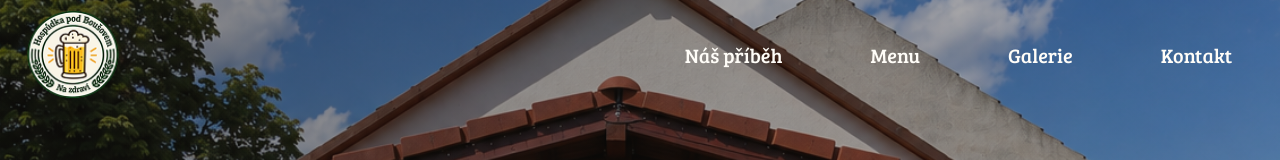
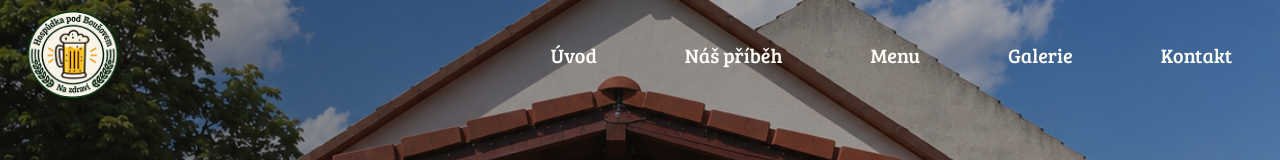
Before and after one commit to Luan2118/hospudka-pod-bousovem, a React (Vite) app: page / in a window 1280 px wide. Shown: the top 160 px of the page. Built offline with nearby package versions, Linux system fonts and the light colour scheme.

Commit message:
"fix: navigation links and section scrolling"

```diff
--- a/src/App.css
+++ b/src/App.css
@@ -0,0 +1,3 @@
+html {
+  scroll-behavior: smooth;
+}
--- a/src/App.tsx
+++ b/src/App.tsx
@@ -11,10 +11,9 @@ function App() {
   return (
     <Routes>
       <Route path='/' element={<Layout />}>
-      <Route index element={<Homepage />}/>
-      <Route path='nas-pribeh' element={<NasPribeh />}/>
+        <Route index element={<Homepage />} />
+        <Route path='/nas-pribeh' element={<NasPribeh />} />
       </Route>
-
     </Routes>
   )
 }
--- a/src/components/layout/Layout.tsx
+++ b/src/components/layout/Layout.tsx
@@ -1,19 +1,34 @@
 import { Outlet } from "react-router";
 import Navbar from "../navbar/Navbar";
 import Contact from "../Contact/Contact";
+import { useLocation } from "react-router";
+import { useEffect } from "react";
 
 function Layout() {
+
+  const { hash, pathname } = useLocation();
+
+  useEffect(() => {
+    if (!hash) return;
+
+    const id = decodeURIComponent(hash.slice(1));
+
+    document.getElementById(id)?.scrollIntoView({
+      behavior: "smooth",
+    });
+  }, [hash, pathname]);
+
   return (
-    <>
+    <div className="h-screen w-screen relative ">
 
       <Navbar />
 
       <main>
         <Outlet />
       </main>
+      <Contact />
 
-      <Contact />
-    </>
+    </div>
   )
 }
 
--- a/src/components/navbar/Navbar.tsx
+++ b/src/components/navbar/Navbar.tsx
@@ -1,21 +1,21 @@
+import { Link } from "react-router";
 import hospudkaLogo from "../../assets/images/hospudka-logo.png"
 import NavLink from "./components/Navlink";
 
 function Navbar() {
   return (
     <nav className=" flex justify-between items-center  xxs:px-4 fixed z-10 w-full">
-      <a href="#hero">
-
+      <Link to='/#hero'>
         <img src={hospudkaLogo} alt="Logo hospody" className="w-[75px] h-[75px] sm:w-[115px] sm:h-[110px]" />
-      </a>
+      </Link>
 
       <div className="flex gap-6 ">
 
-        <NavLink link='nas-pribeh'>Náš příběh</NavLink>
+        <NavLink link='hero'>Úvod</NavLink>
+        <NavLink link='/nas-pribeh'>Náš příběh</NavLink>
         <NavLink link='menu'>Menu</NavLink>
-        <NavLink link='galerie'>Galerie</NavLink>
+        <NavLink link='/galerie'>Galerie</NavLink>
         <NavLink link='kontakt'>Kontakt</NavLink>
-
       </div>
 
     </nav>
--- a/src/components/navbar/components/Navlink.tsx
+++ b/src/components/navbar/components/Navlink.tsx
@@ -1,17 +1,50 @@
 import type { ReactNode } from "react";
-import { Link } from "react-router";
+import { Link, useLocation } from "react-router";
+
 
 type NavLinkProps = {
   children: ReactNode
-  link: 'menu' | 'galerie' | 'kontakt' | 'nas-pribeh'
+  link: 'menu' | '/galerie' | 'kontakt' | '/nas-pribeh' | 'hero'
 }
 
 function NavLink({ children, link }: NavLinkProps) {
+
+  const { pathname } = useLocation();
+
+  console.log(pathname)
+
+  const isHomeSection = link === "menu" || link === "kontakt" || link === "hero";
+
+  const className =
+    "text-sm sm:text-base md:text-xl font-[Bree_serif] text-[#FFFDF8] px-2 sm:px-6 lg:px-8";
+
+
+  function scrollToTop() {
+    window.scrollTo(0, 0)
+  }
+
+  if (pathname === '/nas-pribeh' && link === 'menu' || link === 'hero') {
+    return (
+      <a href={`/#${link}`} className={className}>
+        {children}
+      </a>
+    )
+  }
+
+  if (isHomeSection) {
+    return (
+      <a href={`#${link}`} className={className}>
+        {children}
+      </a>
+    );
+  }
+
+
+
   return (
-    <Link to={`/${link}`} className="text-sm sm:text-base md:text-xl font-[Bree_serif] text-[#FFFDF8] px-2 sm:px-6 lg:px-8">
+    <Link to={link} className={className} onClick={scrollToTop}>
       {children}
     </Link>
-  )
+  );
 }
-
 export default NavLink;
--- a/src/pages/homepage/Homepage.tsx
+++ b/src/pages/homepage/Homepage.tsx
@@ -4,11 +4,11 @@ import Event from "./sections/Events/Event";
 
 function Homepage() {
   return (
-    <main className="h-screen w-screen relative ">
+    <>
       <Hero />
       <Menu />
       <Event />
-    </main>
+    </>
   )
 }
 
--- a/src/pages/homepage/sections/Menu/Menu.tsx
+++ b/src/pages/homepage/sections/Menu/Menu.tsx
@@ -549,7 +549,7 @@ function Menu() {
 
 
   return (
-    <section id="menu" className="bg-[#F5F0E6] text-[#2B241F] pt-10 pb-20 lg:pb-30">
+    <section id="menu" className="bg-[#F5F0E6] text-[#2B241F] pt-10 pb-20 lg:pb-30 ">
 
       <header className="flex flex-col items-center font-[Bree_serif] gap-8 pt-8">
         <h2 className="text-4xl">NAŠE MENU</h2>
```
